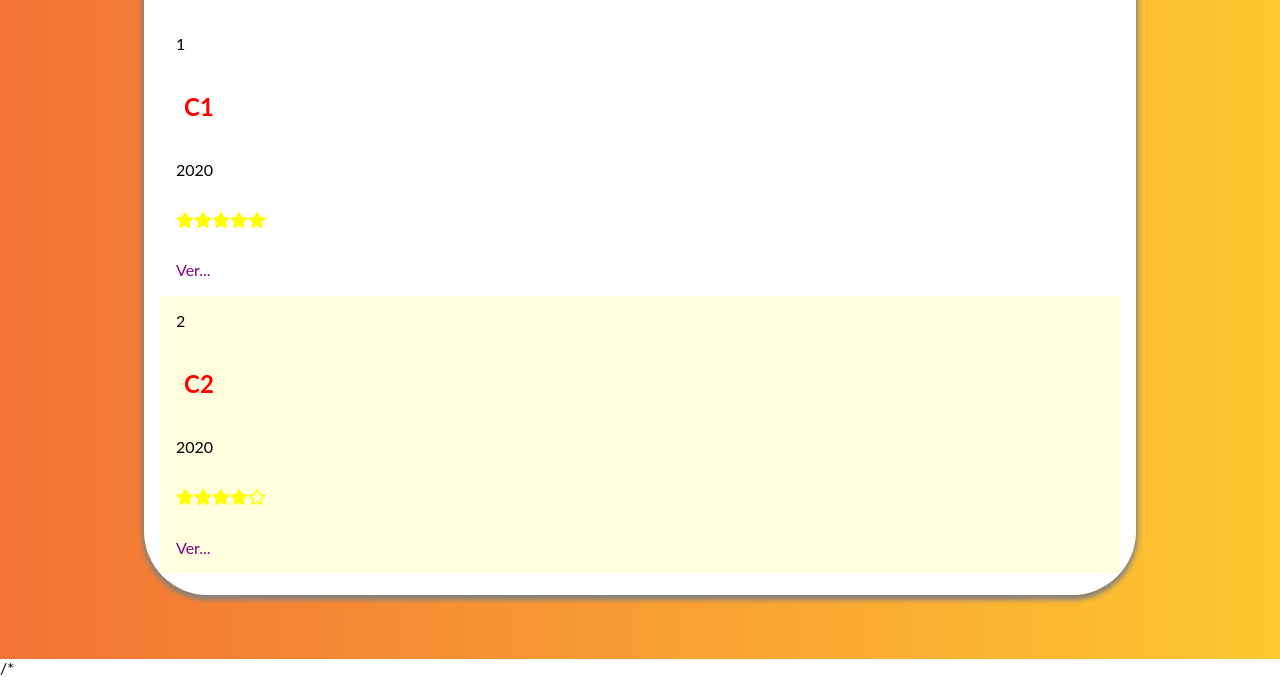
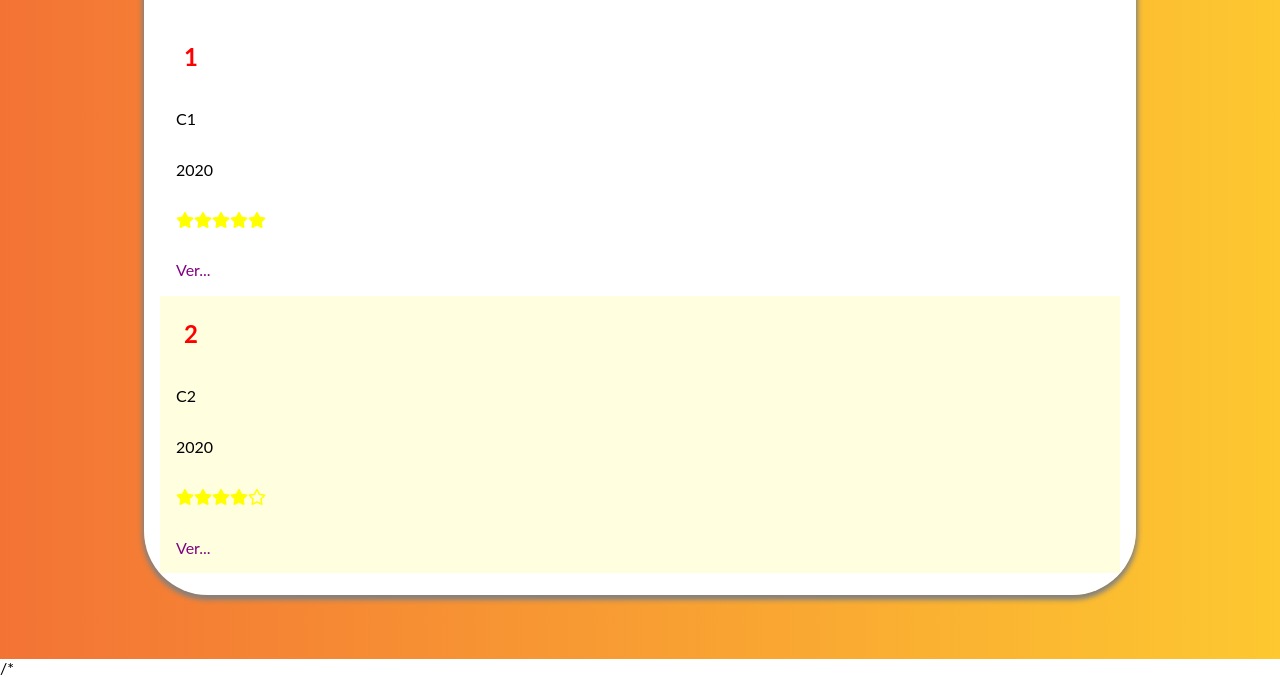
Before and after one commit to EnriquemMA/githubVM, a plain HTML site: page EX02-MBenz2/index.html in a window 1280 px wide. Shown: the part 141-818 px from the top of the page. Drawn offline with Linux system fonts and the light colour scheme; a web font is replaced by a local one.

Commit message:
back proof 2

```diff
--- a/EX02-MBenz2/assets/css/main.css
+++ b/EX02-MBenz2/assets/css/main.css
@@ -31,7 +31,7 @@ td{
 		display: block;
 		width: 100%;
 	}
-td:nth-of-type(2){
+td:nth-of-type(1){
 		font-size: 1.5em;
 		font-weight: bold;
 		color: red;
```
